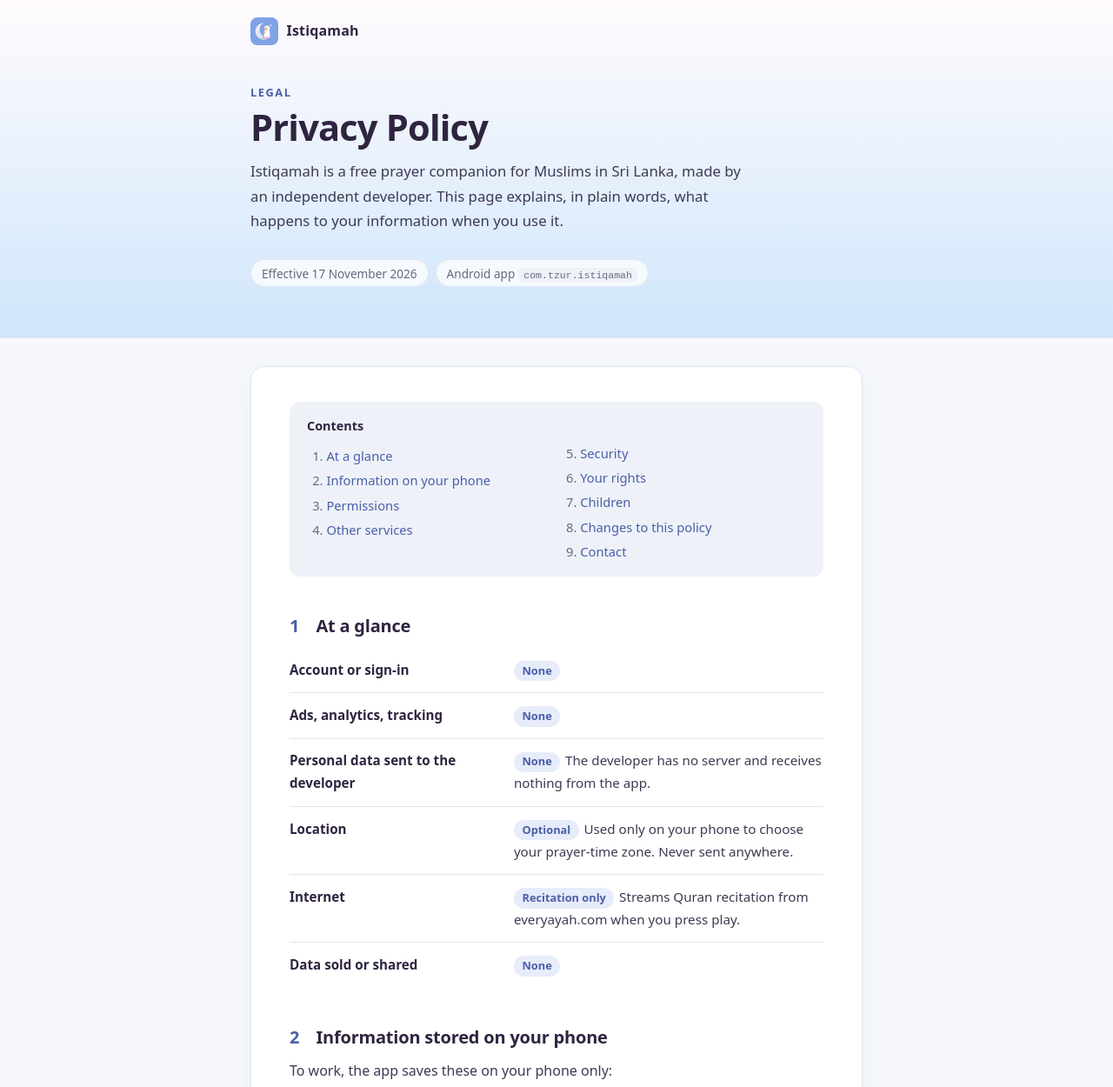
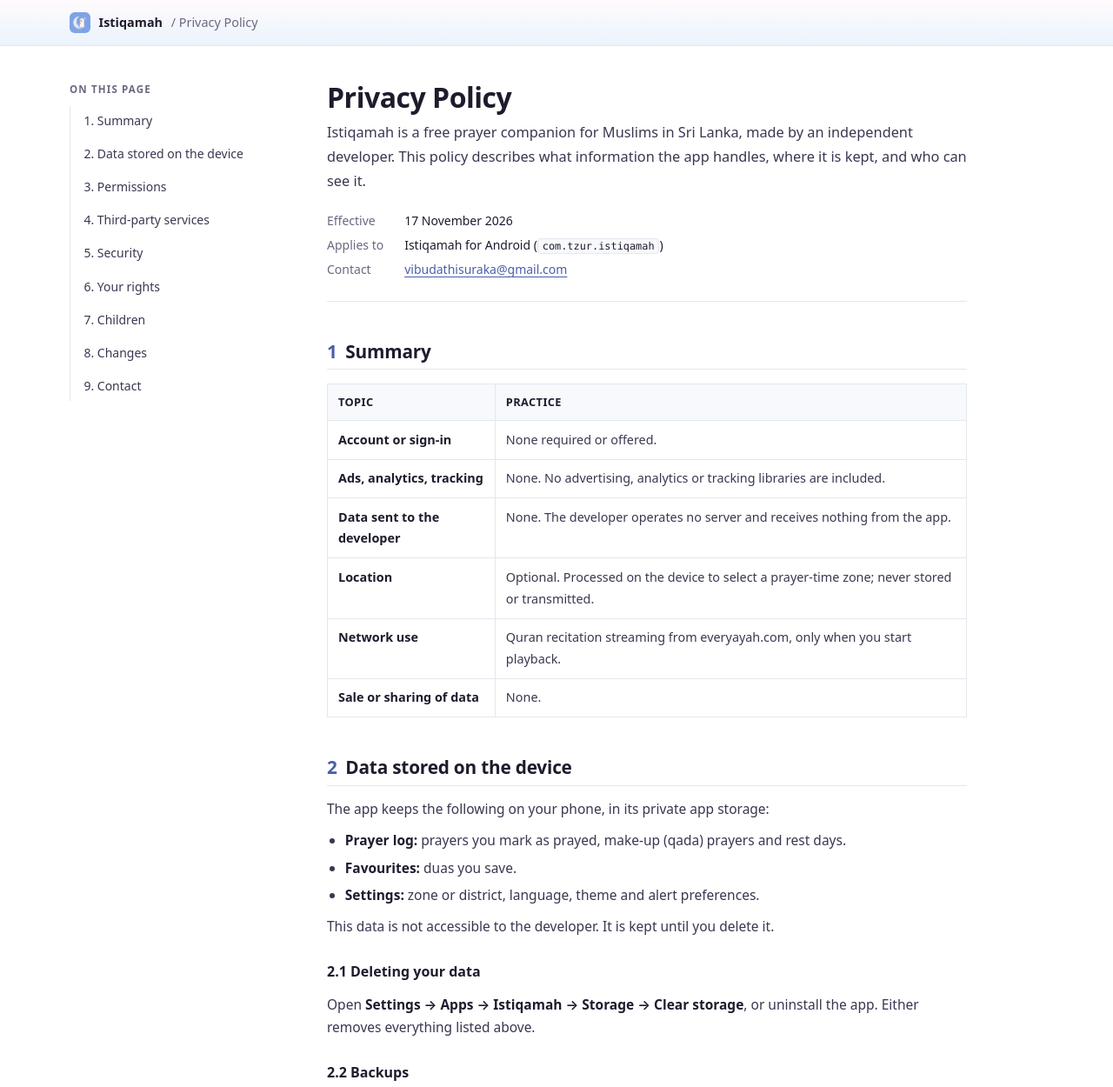
Before and after one commit to Thisuraka/istiqamah-site, a plain HTML site: page privacy/index.html in a window 1280 px wide. Shown: the top 1250 px of the page at 87% size. Drawn offline with Linux system fonts and the light colour scheme.

Commit message:
Privacy policy: technical document layout
Co-Authored-By: Claude Opus 5.5 <noreply@anthropic.com>

```diff
--- a/privacy/index.html
+++ b/privacy/index.html
@@ -9,165 +9,165 @@
 <link rel="icon" href="../icon.png">
 <style>
 :root {
-  --page: #F6F8FD; --card: #FFFFFF; --chip: #EEF1F8; --edge: #E1E6F0;
-  --ink: #2F2440; --body: #3E3A52; --muted: #6B6880;
-  --accent: #4A5FA8; --accent-soft: #E7ECFA; --rose: #F59BBB;
-  --sky-top: #FFFBFD; --sky-bottom: #CFE6FB;
+  --page: #FFFFFF; --side: #F7F9FC; --rule: #E3E7EF; --rule-strong: #CBD2DF;
+  --ink: #1F1B2D; --body: #3A3750; --muted: #6B6880; --accent: #4A5FA8; --accent-bg: #F0F3FB;
 }
 * { box-sizing: border-box; }
 html { -webkit-text-size-adjust: 100%; scroll-behavior: smooth; }
-body {
-  margin: 0; background: var(--page); color: var(--body);
-  font: 16px/1.7 system-ui, -apple-system, "Segoe UI", Roboto, "Noto Sans", sans-serif;
+body { margin: 0; background: var(--page); color: var(--body); font: 15.5px/1.7 system-ui, -apple-system, "Segoe UI", Roboto, "Noto Sans", sans-serif; }
+a { color: var(--accent); text-underline-offset: 3px; text-decoration-thickness: 1px; }
+code { font: .85em/1.4 ui-monospace, SFMono-Regular, Consolas, "Liberation Mono", monospace; background: var(--side); border: 1px solid var(--rule); border-radius: 4px; padding: .05rem .3rem; overflow-wrap: anywhere; }
+
+.top { border-bottom: 1px solid var(--rule); background: linear-gradient(180deg, #FFFBFD, #EAF3FD); }
+.top-in { max-width: 72rem; margin: 0 auto; padding: .85rem 1rem; display: flex; align-items: center; gap: .6rem; font-size: .9rem; }
+.top img { width: 24px; height: 24px; border-radius: 6px; }
+.top a { color: var(--ink); font-weight: 650; text-decoration: none; }
+.top .crumb { color: var(--muted); }
+
+.layout { max-width: 72rem; margin: 0 auto; padding: 0 1rem; display: grid; grid-template-columns: 1fr; }
+@media (min-width: 900px) { .layout { grid-template-columns: 15rem minmax(0, 1fr); gap: 3.5rem; } }
+
+aside { display: none; }
+@media (min-width: 900px) {
+  aside { display: block; position: sticky; top: 0; align-self: start; max-height: 100vh; overflow: auto; padding: 2.5rem 0; font-size: .875rem; }
 }
-a { color: var(--accent); text-decoration-thickness: 1px; text-underline-offset: 3px; }
-a:hover { text-decoration-thickness: 2px; }
+aside p { margin: 0 0 .6rem; color: var(--muted); font-size: .72rem; font-weight: 650; letter-spacing: .1em; text-transform: uppercase; }
+aside ol { list-style: none; margin: 0; padding: 0; border-left: 1px solid var(--rule); }
+aside li a { display: block; padding: .3rem 0 .3rem .9rem; margin-left: -1px; border-left: 2px solid transparent; color: var(--body); text-decoration: none; }
+aside li a:hover { color: var(--accent); border-left-color: var(--accent); }
 
-.sky {
-  background: linear-gradient(180deg, var(--sky-top) 0%, var(--sky-bottom) 100%);
-  border-bottom: 1px solid var(--edge);
-}
-.bar, .hero, .wrap { max-width: 46rem; margin: 0 auto; padding-left: 1rem; padding-right: 1rem; }
-.bar { display: flex; align-items: center; gap: .6rem; padding-top: 1.25rem; }
-.bar img { width: 32px; height: 32px; border-radius: 8px; }
-.bar a { color: var(--ink); font-weight: 650; text-decoration: none; letter-spacing: .01em; }
-.hero { padding-top: 2.75rem; padding-bottom: 3rem; }
-.eyebrow { margin: 0; color: var(--accent); font-size: .8rem; font-weight: 650; letter-spacing: .12em; text-transform: uppercase; }
-h1 { margin: .35rem 0 .75rem; color: var(--ink); font-size: clamp(2rem, 6vw, 2.6rem); line-height: 1.15; letter-spacing: -.02em; }
-.hero p.lead { margin: 0 0 1.25rem; max-width: 36rem; font-size: 1.05rem; }
-.pills { display: flex; flex-wrap: wrap; gap: .5rem; margin: 0; padding: 0; list-style: none; }
-.pills li { background: rgba(255,255,255,.75); border: 1px solid var(--edge); border-radius: 999px; padding: .2rem .75rem; font-size: .85rem; color: var(--muted); }
+main { max-width: 46rem; padding: 2.5rem 0 5rem; }
+.doc-head { border-bottom: 1px solid var(--rule); padding-bottom: 1.5rem; margin-bottom: 2rem; }
+h1 { margin: 0 0 .5rem; color: var(--ink); font-size: 2rem; line-height: 1.2; letter-spacing: -.015em; }
+.doc-head .sum { margin: 0 0 1.25rem; font-size: 1.02rem; }
+.meta { display: grid; grid-template-columns: max-content 1fr; gap: .25rem 1.5rem; margin: 0; font-size: .875rem; }
+.meta dt { color: var(--muted); }
+.meta dd { margin: 0; color: var(--ink); }
 
-.wrap { padding-top: 2rem; padding-bottom: 4rem; }
-.card { background: var(--card); border: 1px solid var(--edge); border-radius: 16px; padding: 1.75rem 1.5rem; box-shadow: 0 1px 2px rgba(47,36,64,.04), 0 8px 24px rgba(74,95,168,.06); }
-@media (min-width: 640px) { .card { padding: 2.5rem 2.75rem; } }
+h2 { margin: 2.75rem 0 .8rem; padding-bottom: .4rem; border-bottom: 1px solid var(--rule); color: var(--ink); font-size: 1.3rem; line-height: 1.3; letter-spacing: -.01em; scroll-margin-top: 1rem; }
+h3 { margin: 1.6rem 0 .4rem; color: var(--ink); font-size: 1rem; }
+.num { color: var(--accent); font-variant-numeric: tabular-nums; margin-right: .6rem; }
+p { margin: .65rem 0; }
+ul { margin: .5rem 0; padding-left: 1.3rem; }
+li { margin: .3rem 0; }
+strong { color: var(--ink); font-weight: 600; }
 
-h2 { margin: 2.75rem 0 .75rem; color: var(--ink); font-size: 1.25rem; line-height: 1.3; letter-spacing: -.01em; scroll-margin-top: 1rem; }
-h2:first-child { margin-top: 0; }
-h2 .n { display: inline-block; min-width: 1.9rem; color: var(--accent); font-variant-numeric: tabular-nums; }
-p, li { margin: .6rem 0; }
-ul { padding-left: 1.25rem; }
-li::marker { color: var(--accent); }
-strong { color: var(--ink); font-weight: 650; }
-code { background: var(--chip); border-radius: 6px; padding: .1rem .4rem; font-size: .85em; overflow-wrap: anywhere; }
+table { width: 100%; border-collapse: collapse; margin: 1rem 0; font-size: .9rem; }
+th, td { text-align: left; vertical-align: top; padding: .6rem .75rem; border: 1px solid var(--rule); }
+thead th { background: var(--side); color: var(--ink); font-weight: 600; font-size: .8rem; letter-spacing: .03em; text-transform: uppercase; }
+tbody th { font-weight: 600; color: var(--ink); }
+.wrap-table { overflow-x: auto; }
+.wrap-table table { min-width: 34rem; }
 
-.toc { background: var(--chip); border-radius: 12px; padding: 1rem 1.25rem; margin-bottom: 2.5rem; }
-.toc p { margin: 0 0 .4rem; color: var(--ink); font-weight: 650; font-size: .9rem; }
-.toc ol { margin: 0; padding-left: 1.4rem; columns: 2 14rem; column-gap: 2rem; font-size: .92rem; }
-.toc li { margin: .2rem 0; break-inside: avoid; }
-.toc li::marker { color: var(--muted); }
-.toc a { text-decoration: none; }
-.toc a:hover { text-decoration: underline; }
+.note { margin: 1.25rem 0; padding: .75rem 1rem; border: 1px solid var(--rule); border-left: 3px solid var(--accent); background: var(--accent-bg); font-size: .925rem; }
+.note p { margin: 0; }
+.note .label { display: block; color: var(--accent); font-size: .72rem; font-weight: 700; letter-spacing: .1em; text-transform: uppercase; margin-bottom: .2rem; }
 
-.glance { width: 100%; border-collapse: collapse; font-size: .95rem; }
-.glance th, .glance td { text-align: left; vertical-align: top; padding: .8rem 0; border-top: 1px solid var(--edge); }
-.glance tr:first-child th, .glance tr:first-child td { border-top: 0; }
-.glance th { width: 42%; padding-right: 1.25rem; color: var(--ink); font-weight: 600; }
-.tag { display: inline-block; background: var(--accent-soft); color: var(--accent); border-radius: 999px; padding: .05rem .6rem; font-size: .8rem; font-weight: 650; margin-right: .35rem; }
-
-.perms { display: grid; gap: .75rem; margin: 1rem 0; }
-.perm { border: 1px solid var(--edge); border-radius: 12px; padding: .8rem 1rem; }
-.perm h3 { margin: 0 0 .15rem; color: var(--ink); font-size: .97rem; }
-.perm p { margin: 0; color: var(--muted); font-size: .93rem; }
-
-.note { border-left: 3px solid var(--rose); background: #FFF6F9; border-radius: 0 10px 10px 0; padding: .75rem 1rem; margin: 1rem 0; }
-
-footer { max-width: 46rem; margin: 0 auto; padding: 0 1rem 3rem; color: var(--muted); font-size: .85rem; display: flex; flex-wrap: wrap; justify-content: space-between; gap: .5rem 1rem; }
+.doc-foot { margin-top: 3.5rem; padding-top: 1rem; border-top: 1px solid var(--rule); color: var(--muted); font-size: .85rem; }
 </style>
 </head>
 <body>
-<div class="sky">
-  <div class="bar"><img src="../icon.png" alt=""><a href="../">Istiqamah</a></div>
-  <div class="hero">
-    <p class="eyebrow">Legal</p>
-    <h1>Privacy Policy</h1>
-    <p class="lead">Istiqamah is a free prayer companion for Muslims in Sri Lanka, made by an independent developer. This page explains, in plain words, what happens to your information when you use it.</p>
-    <ul class="pills">
-      <li>Effective 17 November 2026</li>
-      <li>Android app <code>com.tzur.istiqamah</code></li>
-    </ul>
-  </div>
+<div class="top"><div class="top-in"><img src="../icon.png" alt=""><a href="../">Istiqamah</a><span class="crumb">/ Privacy Policy</span></div></div>
+
+<div class="layout">
+<aside aria-label="Contents">
+  <p>On this page</p>
+  <ol>
+    <li><a href="#summary">1. Summary</a></li>
+    <li><a href="#stored">2. Data stored on the device</a></li>
+    <li><a href="#permissions">3. Permissions</a></li>
+    <li><a href="#services">4. Third-party services</a></li>
+    <li><a href="#security">5. Security</a></li>
+    <li><a href="#rights">6. Your rights</a></li>
+    <li><a href="#children">7. Children</a></li>
+    <li><a href="#changes">8. Changes</a></li>
+    <li><a href="#contact">9. Contact</a></li>
+  </ol>
+</aside>
+
+<main>
+<header class="doc-head">
+  <h1>Privacy Policy</h1>
+  <p class="sum">Istiqamah is a free prayer companion for Muslims in Sri Lanka, made by an independent developer. This policy describes what information the app handles, where it is kept, and who can see it.</p>
+  <dl class="meta">
+    <dt>Effective</dt><dd>17 November 2026</dd>
+    <dt>Applies to</dt><dd>Istiqamah for Android (<code>com.tzur.istiqamah</code>)</dd>
+    <dt>Contact</dt><dd><a href="mailto:vibudathisuraka@gmail.com">vibudathisuraka@gmail.com</a></dd>
+  </dl>
+</header>
+
+<h2 id="summary"><span class="num">1</span>Summary</h2>
+<table>
+  <thead><tr><th scope="col">Topic</th><th scope="col">Practice</th></tr></thead>
+  <tbody>
+    <tr><th scope="row">Account or sign-in</th><td>None required or offered.</td></tr>
+    <tr><th scope="row">Ads, analytics, tracking</th><td>None. No advertising, analytics or tracking libraries are included.</td></tr>
+    <tr><th scope="row">Data sent to the developer</th><td>None. The developer operates no server and receives nothing from the app.</td></tr>
+    <tr><th scope="row">Location</th><td>Optional. Processed on the device to select a prayer-time zone; never stored or transmitted.</td></tr>
+    <tr><th scope="row">Network use</th><td>Quran recitation streaming from everyayah.com, only when you start playback.</td></tr>
+    <tr><th scope="row">Sale or sharing of data</th><td>None.</td></tr>
+  </tbody>
+</table>
+
+<h2 id="stored"><span class="num">2</span>Data stored on the device</h2>
+<p>The app keeps the following on your phone, in its private app storage:</p>
+<ul>
+  <li><strong>Prayer log:</strong> prayers you mark as prayed, make-up (qada) prayers and rest days.</li>
+  <li><strong>Favourites:</strong> duas you save.</li>
+  <li><strong>Settings:</strong> zone or district, language, theme and alert preferences.</li>
+</ul>
+<p>This data is not accessible to the developer. It is kept until you delete it.</p>
+<h3>2.1 Deleting your data</h3>
+<p>Open <strong>Settings → Apps → Istiqamah → Storage → Clear storage</strong>, or uninstall the app. Either removes everything listed above.</p>
+<h3>2.2 Backups</h3>
+<p>The app's backup feature creates a file containing the data above and opens Android's share sheet. The file goes only to the destination you choose. If Android's device backup to your Google account is enabled, Android may include the app's data in that backup, under <a href="https://policies.google.com/privacy">Google's Privacy Policy</a>.</p>
+
+<h2 id="permissions"><span class="num">3</span>Permissions</h2>
+<p>Each permission is used only for the purpose shown. You can refuse any of them; the app continues to work, with only the related feature limited.</p>
+<div class="wrap-table">
+<table>
+  <thead><tr><th scope="col">Permission</th><th scope="col">Android name</th><th scope="col">Purpose</th></tr></thead>
+  <tbody>
+    <tr><th scope="row">Approximate location</th><td><code>ACCESS_COARSE_LOCATION</code></td><td>Find the nearest ACJU prayer-time zone. Requested only when you choose it; a manual district picker is available instead.</td></tr>
+    <tr><th scope="row">Notifications</th><td><code>POST_NOTIFICATIONS</code></td><td>Prayer alerts and the panel showing all five prayer times.</td></tr>
+    <tr><th scope="row">Alarms and reminders</th><td><code>USE_EXACT_ALARM</code>, <code>SCHEDULE_EXACT_ALARM</code></td><td>Deliver prayer alerts at the exact minute.</td></tr>
+    <tr><th scope="row">Full-screen alarm</th><td><code>USE_FULL_SCREEN_INTENT</code></td><td>Show the Fajr wake-up alarm over the lock screen while it rings.</td></tr>
+    <tr><th scope="row">Run at start-up</th><td><code>RECEIVE_BOOT_COMPLETED</code></td><td>Reschedule alerts after the phone restarts.</td></tr>
+    <tr><th scope="row">Keep awake</th><td><code>WAKE_LOCK</code></td><td>Finish scheduling alerts without the phone sleeping midway.</td></tr>
+    <tr><th scope="row">Internet</th><td><code>INTERNET</code></td><td>Stream Quran recitation. Prayer times, Quran text, duas and alerts work offline.</td></tr>
+    <tr><th scope="row">Background playback</th><td><code>FOREGROUND_SERVICE_MEDIA_PLAYBACK</code></td><td>Continue recitation with the screen locked or the app in the background.</td></tr>
+  </tbody>
+</table>
 </div>
 
-<main class="wrap">
-<article class="card">
+<h2 id="services"><span class="num">4</span>Third-party services</h2>
+<h3>4.1 everyayah.com</h3>
+<p>When you play a recitation, the app requests the audio from everyayah.com over HTTPS. As with any web request, everyayah.com receives your IP address and the recitation requested. Audio is streamed and not saved on the device. No other information is sent.</p>
+<h3>4.2 Google Play</h3>
+<p>Google provides installation, updates and crash reporting for all apps under <a href="https://policies.google.com/privacy">Google's Privacy Policy</a>. The developer may see aggregated, anonymous statistics from Google Play, such as install counts and crash reports, which do not identify you.</p>
+<h3>4.3 External links</h3>
+<p>Some items, such as this policy, the Play Store page, credits and the feedback email, open in your browser or email app. The app sends no data with them. Those apps and websites follow their own privacy policies.</p>
 
-<nav class="toc" aria-label="Contents">
-  <p>Contents</p>
-  <ol>
-    <li><a href="#glance">At a glance</a></li>
-    <li><a href="#stored">Information on your phone</a></li>
-    <li><a href="#permissions">Permissions</a></li>
-    <li><a href="#services">Other services</a></li>
-    <li><a href="#security">Security</a></li>
-    <li><a href="#rights">Your rights</a></li>
-    <li><a href="#children">Children</a></li>
-    <li><a href="#changes">Changes to this policy</a></li>
-    <li><a href="#contact">Contact</a></li>
-  </ol>
-</nav>
+<h2 id="security"><span class="num">5</span>Security</h2>
+<p>Data is held in Android's private app storage, which other apps cannot read. The developer keeps no copy on any server. Recitation is streamed over an encrypted HTTPS connection.</p>
 
-<h2 id="glance"><span class="n">1</span>At a glance</h2>
-<table class="glance">
-  <tr><th scope="row">Account or sign-in</th><td><span class="tag">None</span></td></tr>
-  <tr><th scope="row">Ads, analytics, tracking</th><td><span class="tag">None</span></td></tr>
-  <tr><th scope="row">Personal data sent to the developer</th><td><span class="tag">None</span>The developer has no server and receives nothing from the app.</td></tr>
-  <tr><th scope="row">Location</th><td><span class="tag">Optional</span>Used only on your phone to choose your prayer-time zone. Never sent anywhere.</td></tr>
-  <tr><th scope="row">Internet</th><td><span class="tag">Recitation only</span>Streams Quran recitation from everyayah.com when you press play.</td></tr>
-  <tr><th scope="row">Data sold or shared</th><td><span class="tag">None</span></td></tr>
-</table>
+<h2 id="rights"><span class="num">6</span>Your rights</h2>
+<p>The developer collects no personal data, so holds nothing about you to access, correct or delete. You control all data the app stores and can delete it at any time (section 2.1).</p>
+<p>For questions or concerns under Sri Lanka's Personal Data Protection Act, No. 9 of 2022, or any other privacy law, contact the developer (section 9).</p>
 
-<h2 id="stored"><span class="n">2</span>Information stored on your phone</h2>
-<p>To work, the app saves these on your phone only:</p>
-<ul>
-  <li>the prayers you tick off, make-up (qada) prayers and rest days</li>
-  <li>your favourite duas</li>
-  <li>your settings, such as your zone or district, language, theme and alert choices</li>
-</ul>
-<p>The developer cannot see this information. It stays until you delete it: clear the app's storage in <strong>Settings → Apps → Istiqamah → Storage</strong>, or uninstall the app.</p>
-<div class="note">
-  <p><strong>Backups you make.</strong> If you use the app's backup feature, it creates a file with the information above and lets you choose where to save or send it. That file goes only where you choose. If Android's own backup to your Google account is turned on, Android may include the app's settings and log in that backup, under <a href="https://policies.google.com/privacy">Google's privacy policy</a>.</p>
+<h2 id="children"><span class="num">7</span>Children</h2>
+<p>The app is intended for a general audience and is not directed at children under 13. It collects no personal data from any user, including children.</p>
+
+<h2 id="changes"><span class="num">8</span>Changes to this policy</h2>
+<p>If the app changes how it handles information, for example by adding a feature that uses the network, this page will be updated before that version is released and the effective date above will change.</p>
+
+<h2 id="contact"><span class="num">9</span>Contact</h2>
+<p>Privacy questions: <a href="mailto:vibudathisuraka@gmail.com">vibudathisuraka@gmail.com</a></p>
+
+<div class="note"><span class="label">Note</span><p>Prayer times come from ACJU's published timetable. Istiqamah is not affiliated with or endorsed by ACJU.</p></div>
+
+<p class="doc-foot">© 2026 Istiqamah · <a href="../">Home</a></p>
+</main>
 </div>
-
-<h2 id="permissions"><span class="n">3</span>Permissions and why they're used</h2>
-<div class="perms">
-  <div class="perm"><h3>Approximate location</h3><p>To find your nearest ACJU prayer-time zone. Asked only when you choose it; you can pick your district by hand instead. The location is used on the phone and isn't stored or sent.</p></div>
-  <div class="perm"><h3>Notifications</h3><p>For prayer alerts and the panel that shows all five prayer times.</p></div>
-  <div class="perm"><h3>Alarms and reminders</h3><p>So prayer alerts arrive at the exact minute.</p></div>
-  <div class="perm"><h3>Full-screen alarm</h3><p>So the Fajr wake-up alarm can show over the lock screen while it rings.</p></div>
-  <div class="perm"><h3>Run at start-up and keep the phone awake briefly</h3><p>To set alerts again after the phone restarts, and to finish setting them.</p></div>
-  <div class="perm"><h3>Internet</h3><p>Only for streaming Quran recitation. Prayer times, the Quran text, duas and alerts all work offline.</p></div>
-  <div class="perm"><h3>Media playback in the background</h3><p>So recitation keeps playing when the screen is locked or you leave the app.</p></div>
-</div>
-<p>You can refuse any of these. The app still works; only the related feature is limited.</p>
-
-<h2 id="services"><span class="n">4</span>Other services</h2>
-<p><strong>everyayah.com.</strong> When you play a recitation, your phone asks everyayah.com for that audio over a secure (HTTPS) connection. Like any website, it receives your IP address and which recitation you asked for. The audio is streamed and not saved on your phone. The app sends nothing else to it.</p>
-<p><strong>Google Play.</strong> Google provides the download and updates, and collects crash reports for all apps, under <a href="https://policies.google.com/privacy">Google's privacy policy</a>. The developer may see anonymous, combined statistics from Google Play, such as install counts and crash reports, which do not identify you.</p>
-<p><strong>Links you open.</strong> Some buttons, such as this policy, the Play Store page, credits and the feedback email, open in your browser or email app. The app sends nothing with them; those apps and websites follow their own privacy policies.</p>
-<p>The app contains no advertising, analytics or tracking libraries.</p>
-
-<h2 id="security"><span class="n">5</span>Security</h2>
-<p>Your information stays on your phone, protected by Android's own app storage. Nothing is kept on any server by the developer. Recitation streams over an encrypted HTTPS connection.</p>
-
-<h2 id="rights"><span class="n">6</span>Your rights</h2>
-<p>The developer collects no personal data, so there is nothing held about you to access, correct or delete. You control everything the app stores and can delete it at any time, as described above. If you have a question or concern under Sri Lanka's Personal Data Protection Act, No. 9 of 2022, or any other privacy law, contact the developer below.</p>
-
-<h2 id="children"><span class="n">7</span>Children</h2>
-<p>The app is meant for a general audience and is not directed at children under 13. It collects no personal data from anyone, including children.</p>
-
-<h2 id="changes"><span class="n">8</span>Changes to this policy</h2>
-<p>If the app changes how it handles information, for example by adding a feature that uses the internet, this page will be updated before that version is released, and the effective date above will change.</p>
-
-<h2 id="contact"><span class="n">9</span>Contact</h2>
-<p>Questions about privacy: <a href="mailto:vibudathisuraka@gmail.com">vibudathisuraka@gmail.com</a></p>
-
-</article>
-</main>
-
-<footer>
-  <span>Prayer times from ACJU's published timetable. Istiqamah is not affiliated with or endorsed by ACJU.</span>
-  <a href="../">Istiqamah home</a>
-</footer>
 </body>
 </html>
```
